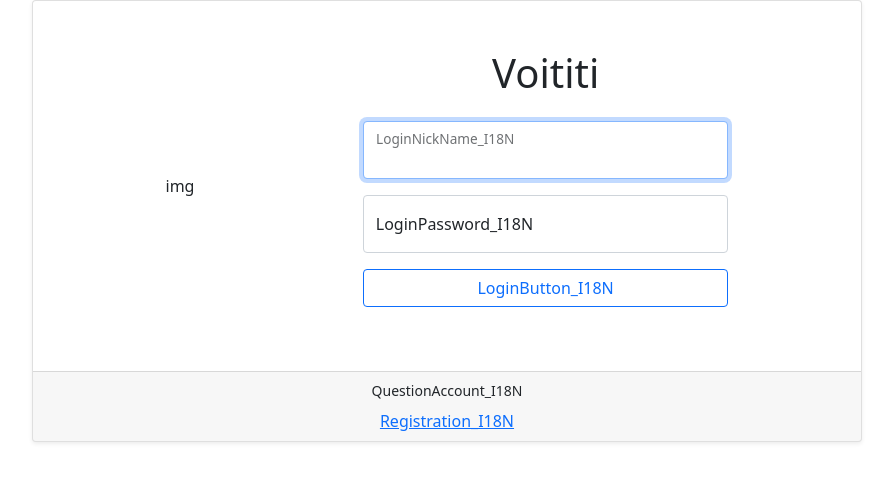
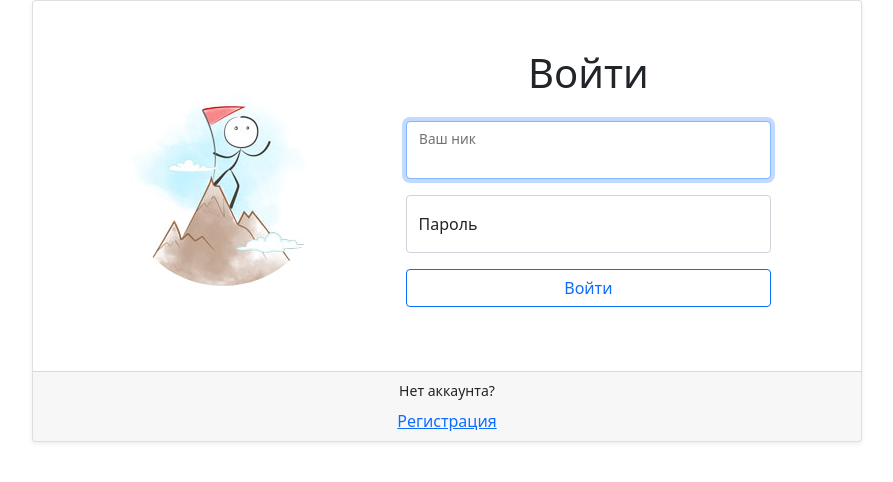
Before and after one commit to CoinerLo/frontend-project-lvl4, a React app: page /login in a window 1280 px wide. Shown: the top 482 px of the page, without its empty margins (193-1086 px from the left). Built offline with nearby package versions, Linux system fonts and the light colour scheme; the HTML template or start-up script is replaced by a standard one.

Commit message:
Add login page

```diff
--- a/package.json
+++ b/package.json
@@ -84,12 +84,10 @@
     "node-sass": "^6.0.1",
     "nodemon": "^2.0.13",
     "path": "^0.12.7",
-    "postcss": "^8.3.8",
     "postcss-loader": "^6.1.1",
     "postcss-preset-env": "^6.7.0",
     "sass": "^1.42.1",
     "sass-loader": "^12.1.0",
-    "style-loader": "^3.3.0",
     "webpack": "^5.54.0",
     "webpack-cli": "^4.8.0",
     "webpack-dev-server": "^4.3.0"
--- a/src/components/App.jsx
+++ b/src/components/App.jsx
@@ -1,14 +1,67 @@
-import React from 'react';
+import React, { useContext, useState } from 'react';
 import {
   BrowserRouter as Router,
   Switch,
   Route,
+  Redirect,
 } from 'react-router-dom';
+import AuthContext from '../context/AuthContext.jsx';
 import routes from '../routes.js';
 import LoginPage from './LoginPage.jsx';
 import SignupPage from './SignupPage.jsx';
+import ChatPage from './ChatPage.jsx';
+
+const localStorageKeys = {
+  loggedUserData: 'loggedUserData',
+};
+
+const getAuthHeader = () => {
+  const loggedUser = JSON.parse(localStorage.getItem(localStorageKeys.loggedUserData));
+  if (loggedUser && loggedUser.token) {
+    return { Authorization: `Bearer ${loggedUser.token}` };
+  }
+  return {};
+};
+
+const AuthProvider = ({ children }) => {
+  const userData = JSON.parse(localStorage.getItem(localStorageKeys.loggedUserData));
+  const [user, setUser] = useState(userData ? { username: userData.username } : null);
+
+  const logIn = (loggedUser) => {
+    localStorage.setItem(localStorageKeys.loggedUserData, JSON.stringify(loggedUser));
+    setUser({ username: loggedUser.username });
+  };
+
+  const logOut = () => {
+    localStorage.removeItem(localStorageKeys.loggedUserData);
+    setUser(null);
+  };
+
+  return (
+    <AuthContext.Provider value={{
+      getAuthHeader, user, logIn, logOut,
+    }}
+    >
+      {children}
+    </AuthContext.Provider>
+  );
+};
+
+const MainRoute = ({ children, ...props }) => {
+  const { user } = useContext(AuthContext);
+
+  return (
+    <Route
+      /* eslint-disable react/jsx-props-no-spreading */
+      {...props}
+      render={({ location }) => (user ? children
+        : (<Redirect to={{ pathname: routes.loginPagePath(), state: { from: location } }} />))}
+    />
+  );
+};
 
 const App = () => (
+  <AuthProvider>
     <Router>
       <div className="d-flex flex-column h-100">
         <Switch>
@@ -18,9 +71,13 @@ const App = () => (
           <Route path={routes.signupPagePath()}>
             <SignupPage />
           </Route>
+          <MainRoute exact path={routes.chatPagePath()}>
+            <ChatPage />
+          </MainRoute>
         </Switch>
       </div>
     </Router>
+  </AuthProvider>
 );
 
 export default App;
--- /dev/null
+++ b/src/components/ChatPage.jsx
@@ -0,0 +1,5 @@
+import React from 'react';
+
+const ChatPage = () => <div>This is CHAT!</div>;
+
+export default ChatPage;
--- a/src/components/LoginPage.jsx
+++ b/src/components/LoginPage.jsx
@@ -1,4 +1,4 @@
-import React, { useRef, useEffect } from 'react';
+import React, { useRef, useEffect, useContext } from 'react';
 import { useFormik } from 'formik';
 import {
   Button,
@@ -9,13 +9,19 @@ import {
   FormLabel,
 } from 'react-bootstrap';
 import * as Yup from 'yup';
-import { NavLink } from 'react-router-dom';
-// import { useTranslation } from 'react-i18next';
+import axios from 'axios';
+import { NavLink, useHistory, useLocation } from 'react-router-dom';
+import { useTranslation } from 'react-i18next';
 
 import routes from '../routes.js';
+import AuthContext from '../context/AuthContext.jsx';
+import loginImage from '../../assets/images/loginPageImage.jpg';
 
 const LoginPage = () => {
-  // const { t } = useTranslation();
+  const { t } = useTranslation();
+  const history = useHistory();
+  const location = useLocation();
+  const { logIn } = useContext(AuthContext);
   const nameInput = useRef(null);
 
   useEffect(() => {
@@ -27,13 +33,19 @@ const LoginPage = () => {
       .max(20, 'errors.length')
       .required('Required'),
     password: Yup.string()
-      .min(6, 'errors.passMin')
-      .max(20, 'errors.passMax')
+      .min(5, 'errors.passMin')
+      .max(20, 'errors.passMax') // Разобраться с ошибками и их выводом
       .required('errors.required'),
   });
 
   const getError = (e) => {
-    console.log(e);
+    if (e.response.status === 401) {
+      return 'errors.logError';
+    }
+    if (e.response.statusText === 'Network Error') {
+      return 'errors.netError';
+    }
+    return 'errors.someError';
   };
 
   const formik = useFormik({
@@ -42,12 +54,17 @@ const LoginPage = () => {
       password: '',
     },
     validationSchema,
+    validateOnChange: false,
     onSubmit: async (value, { setErrors }) => {
-      // const { chatPagePath, loginPath } = routes;
+      const { chatPagePath, loginPath } = routes;
       try {
-        console.log(value);
+        const { data } = await axios.post(loginPath(), value);
+        logIn(data);
+        const { pathname } = location.state.from;
+        history.replace(pathname ?? chatPagePath());
       } catch (e) {
         console.log(e.response);
+        nameInput.current.select();
         setErrors({ password: getError(e) });
       }
     },
@@ -59,9 +76,9 @@ const LoginPage = () => {
         <div className="col-xl-8 col-xxl-6">
           <Card id="logIn" className="shadow-sm">
             <Card.Body className="d-flex flex-column flex-md-row justify-content-around align-items-center p-5">
-              <div>img</div>
+              <div><img src={loginImage} className="rounded-circle" alt={t('loginPage.login')} /></div>
               <Form className="w-50" onSubmit={formik.handleSubmit}>
-                <h1 className="text-center mb-4">Voititi</h1>
+                <h1 className="text-center mb-4">{t('loginPage.login')}</h1>
                 <FormGroup className="form-floating mb-3">
                   <FormControl
                     ref={nameInput}
@@ -69,13 +86,13 @@ const LoginPage = () => {
                     id="username"
                     name="username"
                     autoComplete="username"
-                    placeholder="nickName_I18N"
+                    placeholder={t('loginPage.nickname')}
                     onChange={formik.handleChange}
                     value={formik.values.username}
                     isInvalid={formik.touched.password && Boolean(formik.errors.password)}
                     required
                   />
-                  <FormLabel htmlFor="username">LoginNickName_I18N</FormLabel>
+                  <FormLabel htmlFor="username">{t('loginPage.nickname')}</FormLabel>
                 </FormGroup>
                 <FormGroup className="form-floating mb-3">
                   <FormControl
@@ -83,22 +100,22 @@ const LoginPage = () => {
                     id="password"
                     name="password"
                     autoComplete="curent-password"
-                    placeholder="password_I18N"
+                    placeholder={t('loginPage.password')}
                     onChange={formik.handleChange}
                     value={formik.values.password}
                     isInvalid={formik.touched.password && Boolean(formik.errors.password)}
                     required
                   />
-                  <FormLabel htmlFor="password">LoginPassword_I18N</FormLabel>
-                  <Form.Control.Feedback type="invalid">LoginPasswordError_I18N</Form.Control.Feedback>
+                  <FormLabel htmlFor="password">{t('loginPage.password')}</FormLabel>
+                  <Form.Control.Feedback type="invalid">{t(formik.errors.password)}</Form.Control.Feedback>
                 </FormGroup>
-                <Button type="submit" className="mb-3 w-100" variant="outline-primary">LoginButton_I18N</Button>
+                <Button type="submit" className="mb-3 w-100" variant="outline-primary">{t('loginPage.login')}</Button>
               </Form>
             </Card.Body>
             <Card.Footer>
               <div className="d-flex flex-column align-items-center">
-                <span className="small mb-2">QuestionAccount_I18N</span>
-                <NavLink to={routes.signupPagePath()}>Registration_I18N</NavLink>
+                <span className="small mb-2">{t('loginPage.isAccount')}</span>
+                <NavLink to={routes.signupPagePath()}>{t('loginPage.signup')}</NavLink>
               </div>
             </Card.Footer>
           </Card>
--- a/src/components/SignupPage.jsx
+++ b/src/components/SignupPage.jsx
@@ -0,0 +1,9 @@
+import React from 'react';
+
+const SignupPage = () => (
+  <div>
+    Is SignupPage!
+  </div>
+);
+
+export default SignupPage;
--- /dev/null
+++ b/src/context/AuthContext.jsx
@@ -0,0 +1,5 @@
+import React from 'react';
+
+const AuthContext = React.createContext({});
+
+export default AuthContext;
--- a/src/init.jsx
+++ b/src/init.jsx
@@ -10,7 +10,7 @@ const init = async () => {
   await i18n
     .use(initReactI18next)
     .init({
-      locales,
+      resources: locales,
       fallbackLng: 'ru',
     });
 
--- a/src/locales/ru.js
+++ b/src/locales/ru.js
@@ -2,6 +2,19 @@ export default {
   translation: {
     errors: {
       logError: 'Неверные имя пользователя или пароль',
+      netError: 'Ошибка сети',
+      someError: 'Неизвестная ошибка',
+      passMin: 'Не менее 6 символов',
+      passMax: 'Не более 20 символов',
+      required: 'Обязательное поле',
+      length: 'От 3 до 30 символов',
+    },
+    loginPage: {
+      nickname: 'Ваш ник',
+      password: 'Пароль',
+      login: 'Войти',
+      signup: 'Регистрация',
+      isAccount: 'Нет аккаунта?',
     },
   },
 };
--- a/webpack.config.cjs
+++ b/webpack.config.cjs
@@ -12,15 +12,17 @@ module.exports = {
     extensions: ['.js', '.jsx'],
   },
   output: {
-    filename: '[name].[contenthash].js',
+    // filename: '[name].[contenthash].js',
     path: path.join(__dirname, 'dist', 'public'),
     publicPath: '/assets/',
   },
+  devtool: 'inline-source-map',
   devServer: {
     compress: true,
     port: 8080,
     host: '0.0.0.0',
     historyApiFallback: true,
+    open: true,
     static: {
       publicPath: '/assets/',
     },
@@ -39,16 +41,14 @@ module.exports = {
       {
         test: /\.s[ac]ss$/i,
         use: [
-          { loader: MiniCssExtractPlugin.loader },
-          { loader: 'style-loader' },
-          { loader: 'css-loader' },
-          { loader: 'postcss-loader' },
-          { loader: 'sass-loader' },
+          MiniCssExtractPlugin.loader,
+          'css-loader',
+          'sass-loader',
         ],
       },
       {
-        test: /\.(ttf|eot|svg)(\?[\s\S]+)?$/,
-        use: 'file-loader',
+        test: /\.(ttf|jpe?g|eot|svg)(\?[\s\S]+)?$/,
+        type: 'asset/inline',
       },
     ],
   },
```
Also changed, not shown: src/components/Navbar.jsx (added, +17 -0 lines), assets/images/loginPageImage.jpg (added), 1 other file (tests, documents, lock files or other folders). Lines whose indentation alone changed are shown as unchanged.
